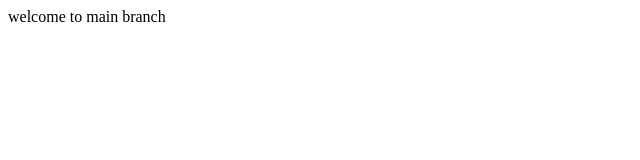
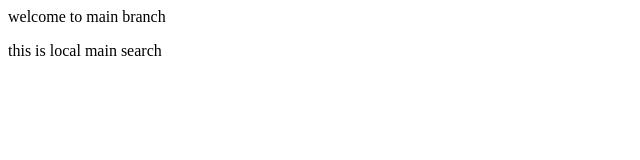
Before and after one commit to shkar-dev/gitcourse, a plain HTML site: page search.html in a window 1280 px wide. Shown: the whole page, without its empty margins (0-640 px from the left). Drawn offline with Linux system fonts and the light colour scheme.

Commit message:
search updated

```diff
--- a/search.html
+++ b/search.html
@@ -7,5 +7,6 @@
 </head>
 <body>
    <span>welcome to main branch</span>
+   <p>this is local main search </p>
 </body>
 </html>
```
